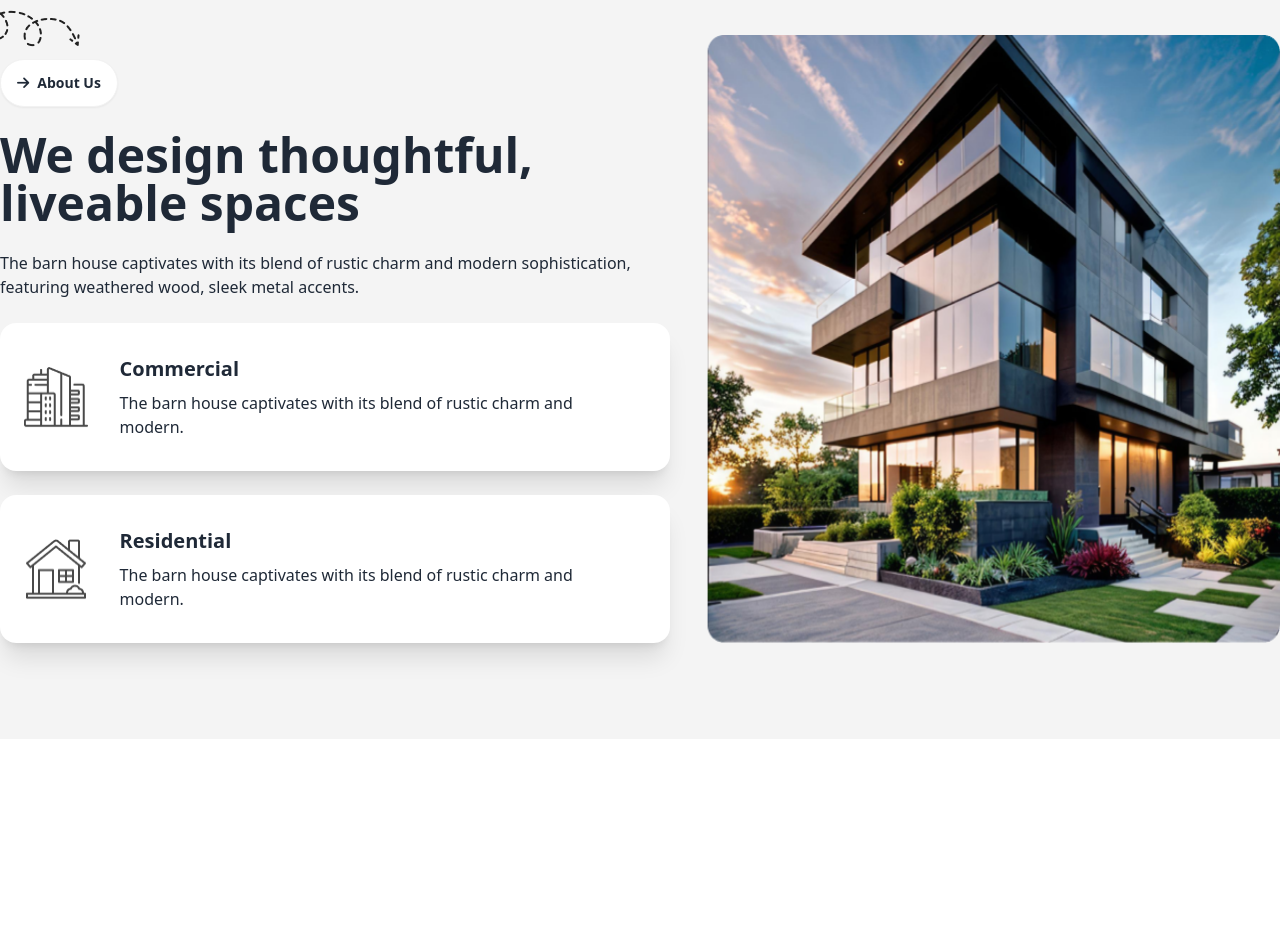
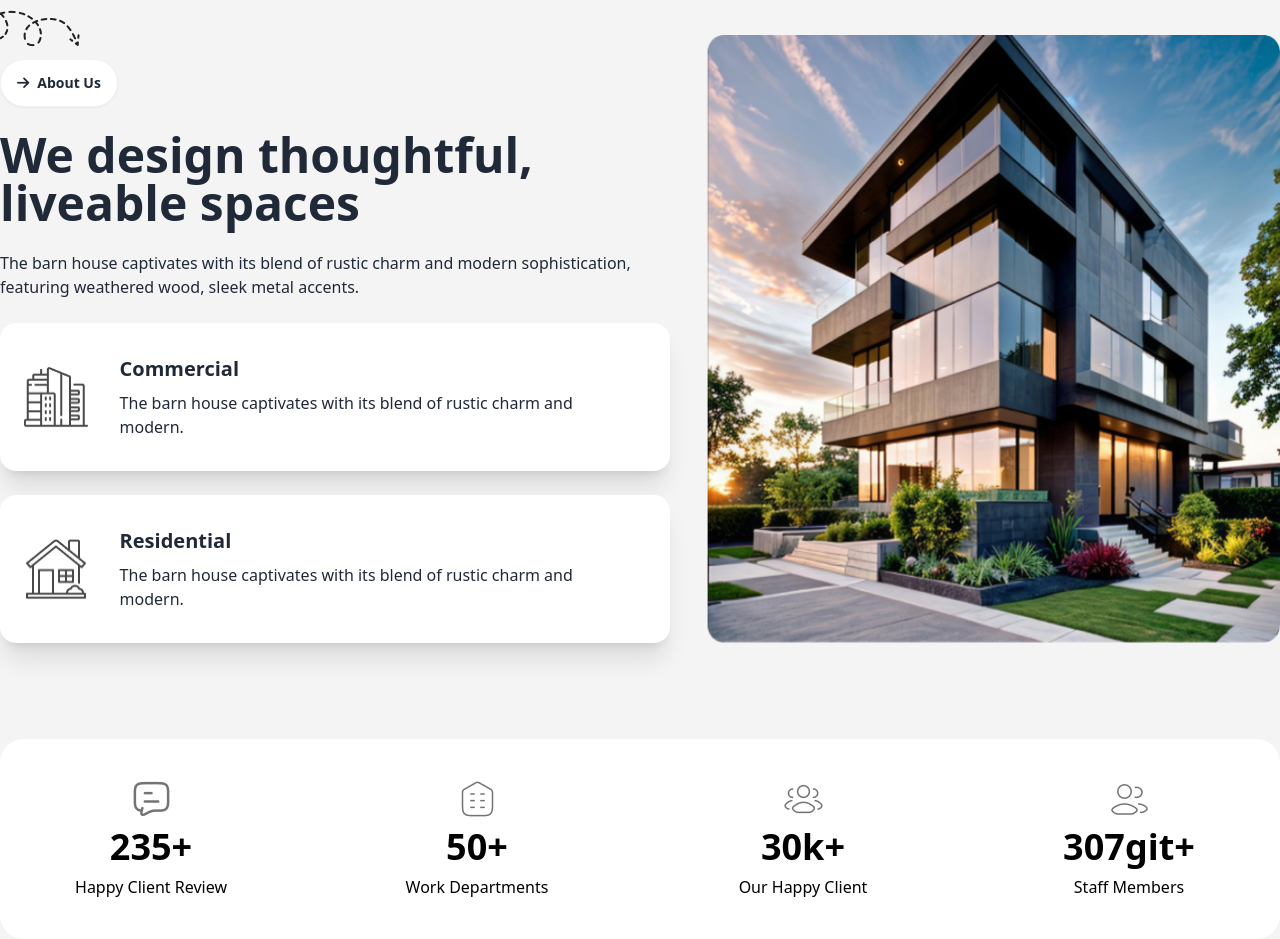
Before and after one commit to Hemonta7/B10A3-House-Design, a plain HTML site: page index.html in a window 1280 px wide. Shown: the part 883-1822 px from the top of the page. Before the commit the page ends 1622 px from the top, so only its background shows below. Drawn offline with nearby package versions, Linux system fonts and the light colour scheme.

Commit message:
client review section

```diff
--- a/index.html
+++ b/index.html
@@ -130,7 +130,41 @@
                 </div>
             </div>
         </section>
-
+        <!-- client review section  -->
+        <section class="bg-[#F4F4F4]">
+            <div class="container mx-auto px-5 lg:px-0">
+                <div class="bg-white flex flex-col lg:flex-row gap-3 lg:gap-6 rounded-3xl">
+                    <div class="card text-neutral-content lg:w-96">
+                        <div class="card-body items-center text-center py-3 lg:py-10">
+                            <img src="./assets/comment-01.png" alt="">
+                            <h2 class="card-title text-black text-4xl font-extrabold">235+</h2>
+                            <p class="text-black text-base font-medium">Happy Client Review</p>
+                        </div>
+                    </div>
+                    <div class="card text-neutral-content lg:w-96">
+                        <div class="card-body items-center text-center py-3 lg:py-10">
+                            <img src="./assets/departement.png" alt="">
+                            <h2 class="card-title text-black text-4xl font-extrabold">50+</h2>
+                            <p class="text-black text-base font-medium">Work Departments</p>
+                        </div>
+                    </div>
+                    <div class="card text-neutral-content lg:w-96">
+                        <div class="card-body items-center text-center py-3 lg:py-10">
+                            <img src="./assets/user-group.png" alt="">
+                            <h2 class="card-title text-black text-4xl font-extrabold">30k+</h2>
+                            <p class="text-black text-base font-medium">Our Happy Client</p>
+                        </div>
+                    </div>
+                    <div class="card text-neutral-content lg:w-96">
+                        <div class="card-body items-center text-center py-3 lg:py-10">
+                            <img src="./assets/user-multiple.png" alt="">
+                            <h2 class="card-title text-black text-4xl font-extrabold">307git+</h2>
+                            <p class="text-black text-base font-medium">Staff Members</p>
+                        </div>
+                    </div>
+                </div>
+            </div>
+        </section>
     </main>
     <footer>
 
```
